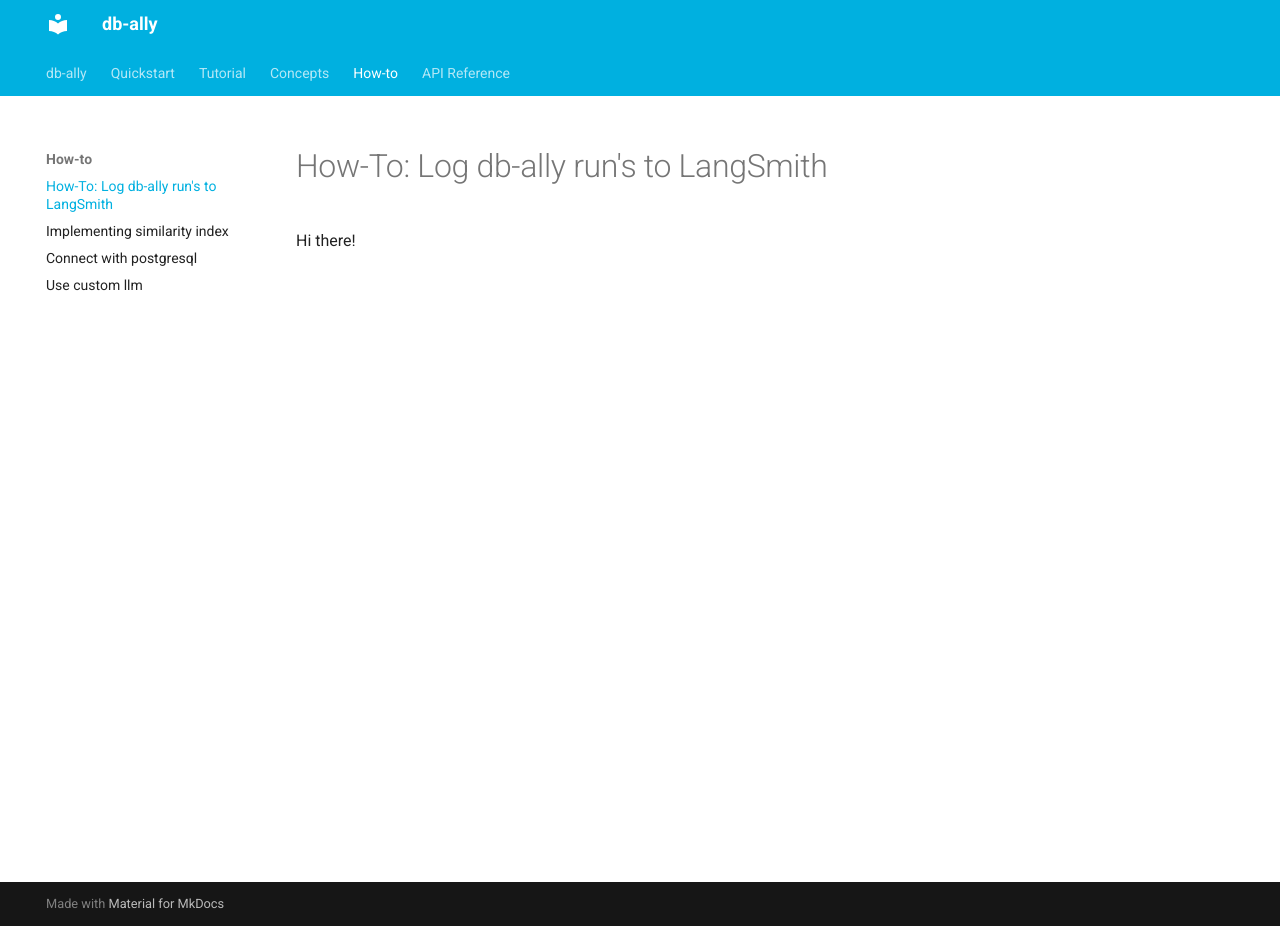
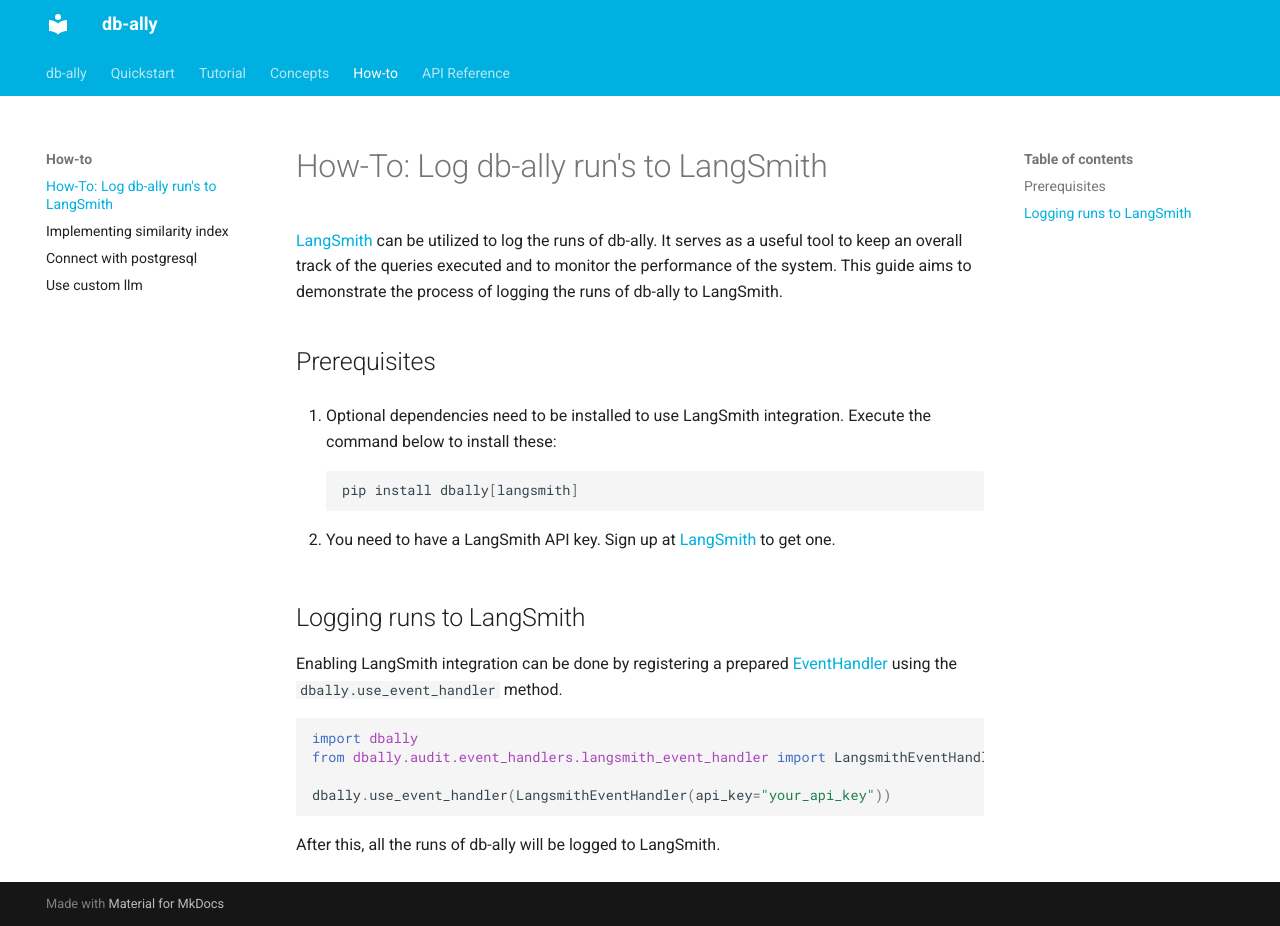
Before and after one commit to deepsense-ai/db-ally, an MkDocs documentation site: the page built from docs/how-to/log_runs_to_langsmith.md, in a window 1280 px wide and 926 px high. Built offline with MkDocs 1.6.1 and Material for MkDocs 9.7.7, drawn with Linux system fonts in a browser that asks for light colours.

Commit message:
Add LangSmith how-to

````diff
--- a/docs/how-to/log_runs_to_langsmith.md
+++ b/docs/how-to/log_runs_to_langsmith.md
@@ -1,4 +1,31 @@
 
 # How-To: Log db-ally run's to LangSmith
 
-Hi there!
+[LangSmith](https://www.langchain.com/langsmith) can be utilized to log the runs of db-ally.
+It serves as a useful tool to keep an overall track of the queries executed and to monitor the performance of the system.
+This guide aims to demonstrate the process of logging the runs of db-ally to LangSmith.
+
+
+## Prerequisites
+
+1. Optional dependencies need to be installed to use LangSmith integration. Execute the command below to install these:
+
+    ```bash
+    pip install dbally[langsmith]
+    ```
+
+2. You need to have a LangSmith API key. Sign up at [LangSmith](https://smith.langchain.com/) to get one.
+
+
+## Logging runs to LangSmith
+
+Enabling LangSmith integration can be done by registering a prepared [EventHandler](../reference/event_handler.md) using the `dbally.use_event_handler` method.
+
+```python
+import dbally
+from dbally.audit.event_handlers.langsmith_event_handler import LangsmithEventHandler
+
+dbally.use_event_handler(LangsmithEventHandler(api_key="your_api_key"))
+```
+
+After this, all the runs of db-ally will be logged to LangSmith.
````
Also changed, not shown: 1 other file.
